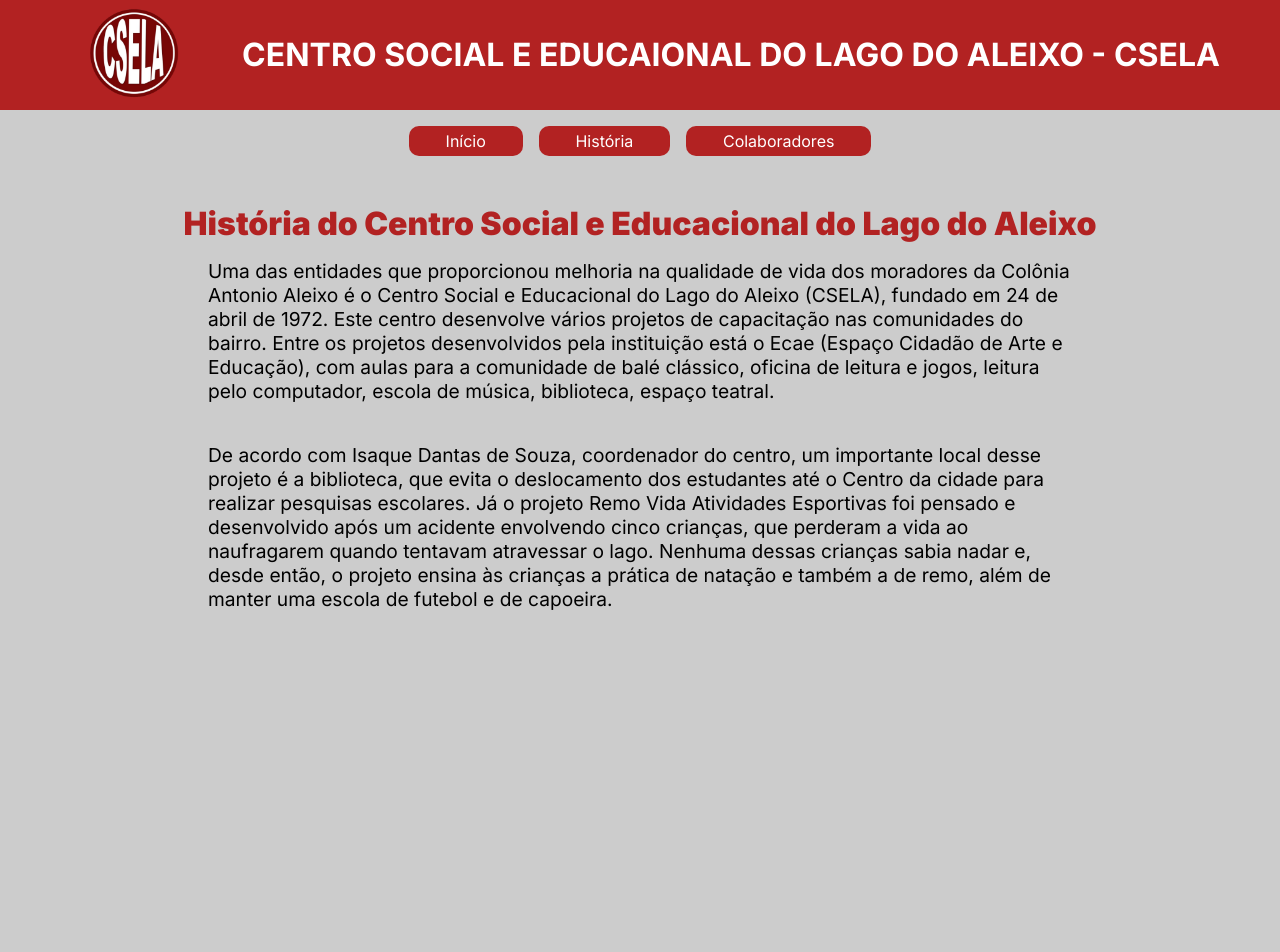
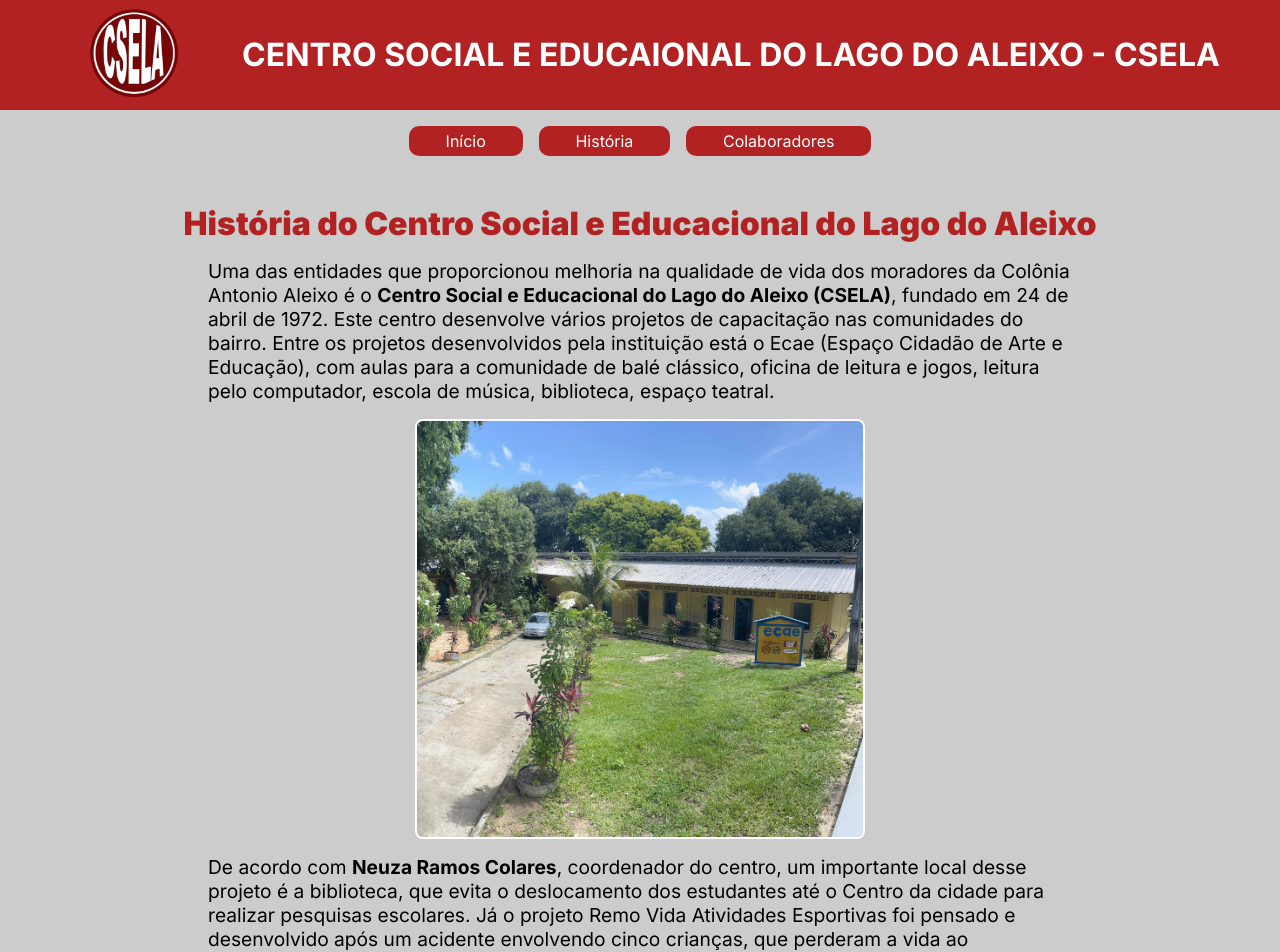
Before and after one commit to Edulira17/CSELA_V1, a React (Vite) app: page /history in a window 1280 px wide. Shown: the top 952 px of the page. Built offline with nearby package versions, Linux system fonts and the light colour scheme.

Commit message:
styles: card image

```diff
--- a/src/pages/History/History.tsx
+++ b/src/pages/History/History.tsx
@@ -1,4 +1,11 @@
-import { HistoryContainer, HistoryContent, TitleHistory } from './style'
+import {
+  HistoryContainer,
+  HistoryContent,
+  ImageLocal,
+  TitleHistory,
+} from "./style";
+
+import LocalCsela from "./assets/Csela_local.jpg";
 
 const History = () => {
   return (
@@ -7,26 +14,26 @@ const History = () => {
         História do Centro Social e Educacional do Lago do Aleixo
       </TitleHistory>
       <HistoryContent>
-        <p className='text-history'>
+        <p className="text-history">
           Uma das entidades que proporcionou melhoria na qualidade de vida dos
-          moradores da Colônia Antonio Aleixo é o Centro Social e Educacional do
-          Lago do Aleixo (CSELA), fundado em 24 de abril de 1972. Este centro
-          desenvolve vários projetos de capacitação nas comunidades do bairro.
-          Entre os projetos desenvolvidos pela instituição está o Ecae (Espaço
-          Cidadão de Arte e Educação), com aulas para a comunidade de balé
-          clássico, oficina de leitura e jogos, leitura pelo computador, escola
-          de música, biblioteca, espaço teatral.
+          moradores da Colônia Antonio Aleixo é o{" "}
+          <strong>Centro Social e Educacional do Lago do Aleixo (CSELA)</strong>
+          , fundado em 24 de abril de 1972. Este centro desenvolve vários
+          projetos de capacitação nas comunidades do bairro. Entre os projetos
+          desenvolvidos pela instituição está o Ecae (Espaço Cidadão de Arte e
+          Educação), com aulas para a comunidade de balé clássico, oficina de
+          leitura e jogos, leitura pelo computador, escola de música,
+          biblioteca, espaço teatral.
         </p>
 
-        <br />
-        {/* INSERIR IMAGEM DO LOCAL DO CSELA */}
-        {/*<img src="" alt="" />*/}
-        <br />
+        <ImageLocal
+          src={LocalCsela}
+          alt="Espaço onde ocorre as atividades do ECAE"
+        />
 
-
-        <p className='text-history'>
-          De acordo com Isaque Dantas de Souza, coordenador do centro, um
-          importante local desse projeto é a biblioteca, que evita o
+        <p className="text-history">
+          De acordo com <strong>Neuza Ramos Colares</strong>, coordenador do
+          centro, um importante local desse projeto é a biblioteca, que evita o
           deslocamento dos estudantes até o Centro da cidade para realizar
           pesquisas escolares. Já o projeto Remo Vida Atividades Esportivas foi
           pensado e desenvolvido após um acidente envolvendo cinco crianças, que
@@ -37,7 +44,7 @@ const History = () => {
         </p>
       </HistoryContent>
     </HistoryContainer>
-  )
-}
+  );
+};
 
-export default History
+export default History;
--- a/src/pages/History/style.ts
+++ b/src/pages/History/style.ts
@@ -23,7 +23,19 @@ export const HistoryContent = styled.section`
   max-width: 70%;
   padding: 1rem;
 
+  display: flex;
+  flex-direction: column;
+  align-items: center;
+
+  gap: 1rem;
+
   .text-history {
     font-size: 1.2rem;
   }
 `
+
+export const ImageLocal = styled.img`
+  width: 450px;
+  border-radius: 8px;
+  border: 2px solid #fff;
+`
```
Also changed, not shown: src/pages/History/assets/Csela_local.jpg (added).
